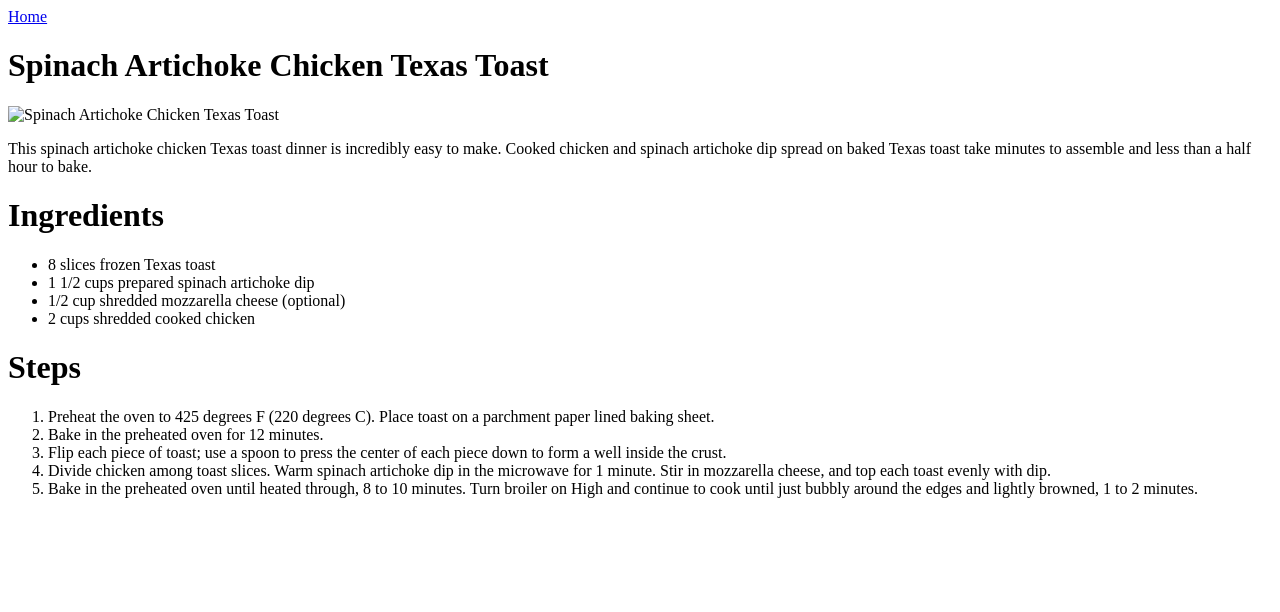
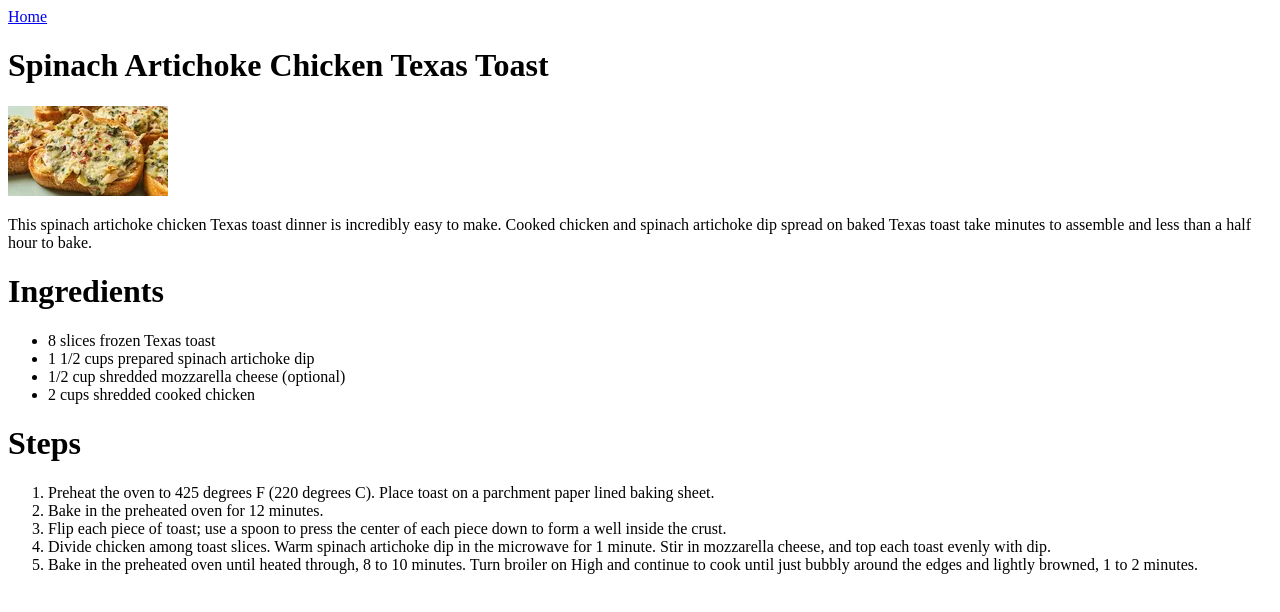
Before and after one commit to violet-ne/odin-recipes, a plain HTML site: page recipes/texas-toast.html in a window 1280 px wide. Drawn offline with Linux system fonts and the light colour scheme.

Commit message:
texas-toast.html
Change from .html to webp at img

```diff
--- a/recipes/texas-toast.html
+++ b/recipes/texas-toast.html
@@ -8,7 +8,7 @@
 <body>
   <a href="../index.html">Home</a>
   <h1>Spinach Artichoke Chicken Texas Toast</h1>
-  <img src="../img/texas-toast.html" alt="Spinach Artichoke Chicken Texas Toast">
+  <img src="../img/texas-toast.webp" alt="Spinach Artichoke Chicken Texas Toast">
   <p>This spinach artichoke chicken Texas toast dinner is incredibly easy to make. Cooked chicken and spinach artichoke dip spread on baked Texas toast take minutes to assemble and less than a half hour to bake.</p>
   <h1>Ingredients</h1>
   <ul>
```
